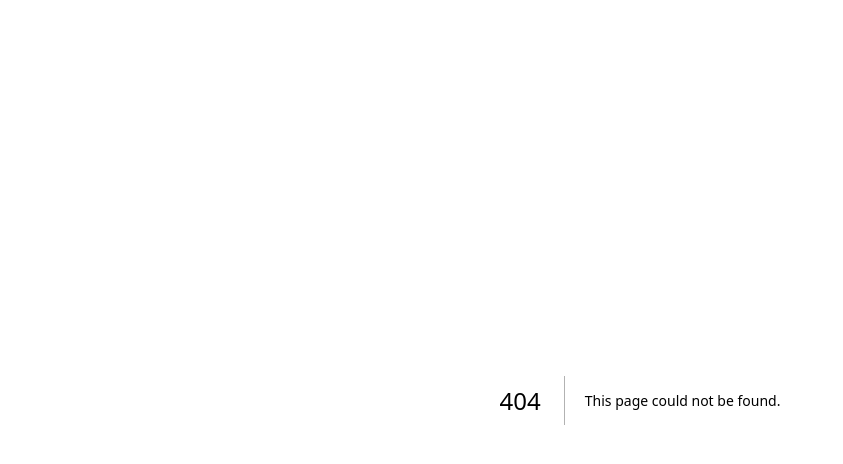
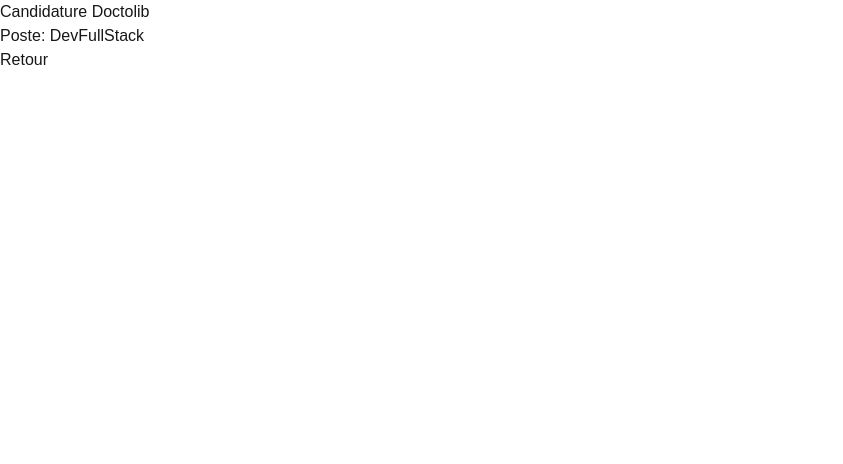
Before and after one commit to teizred/job-tracker, a Next.js app: page /candidatures/1 in a window 1280 px wide. Before the commit this address had no page. Shown: the top 464 px of the page, without its empty margins (0-843 px from the left). Built offline with nearby package versions, Linux system fonts and the light colour scheme.

Commit message:
Add link to candidatures in page.tsx for improved navigation

```diff
--- /dev/null
+++ b/app/candidatures/[id]/not-found.tsx
@@ -0,0 +1,11 @@
+import Link from "next/link"
+
+export default function NotFound() {
+  return (
+    <div>
+      <h1>Candidature introuvable 😕</h1>
+      <p>Cette candidature n'existe pas ou a été supprimée.</p>
+      <Link href="/candidatures">← Retour à mes candidatures</Link>
+    </div>
+  )
+}
--- /dev/null
+++ b/app/candidatures/[id]/page.tsx
@@ -0,0 +1,23 @@
+import { candidatures } from "@/lib/data";
+import { notFound } from "next/navigation";
+import Link from "next/link";
+
+export default async function Page({
+    params,
+}: {
+    params: Promise<{ id: string }>;
+}) {
+    const { id } = await params;
+    const candidature = candidatures.find((candidature) => candidature.id === id);
+    if (!candidature) {
+        notFound();
+    }
+    return (
+        <div>
+            <h1>Candidature {candidature.entrprise}</h1>
+            <p>Poste: {candidature.poste}</p>
+
+            <Link href="/candidatures"> Retour </Link>
+        </div>
+    )
+}
--- a/app/candidatures/page.tsx
+++ b/app/candidatures/page.tsx
@@ -1,4 +1,5 @@
 import { candidatures } from "@/lib/data";
+import Link from "next/link";
 
 export default function Page() {
     return (
@@ -7,7 +8,9 @@
 
             <ul>
                 {candidatures.map((candidature) => (
-                    <li key={candidature.id}>{candidature.entrprise} - {candidature.poste}</li>
+                    <li key={candidature.id}> <Link href={`/candidatures/${candidature.id}`}>
+                        {candidature.entrprise} - {candidature.poste}
+                        </Link></li>
                 ))}
             </ul>
         </div>
```
